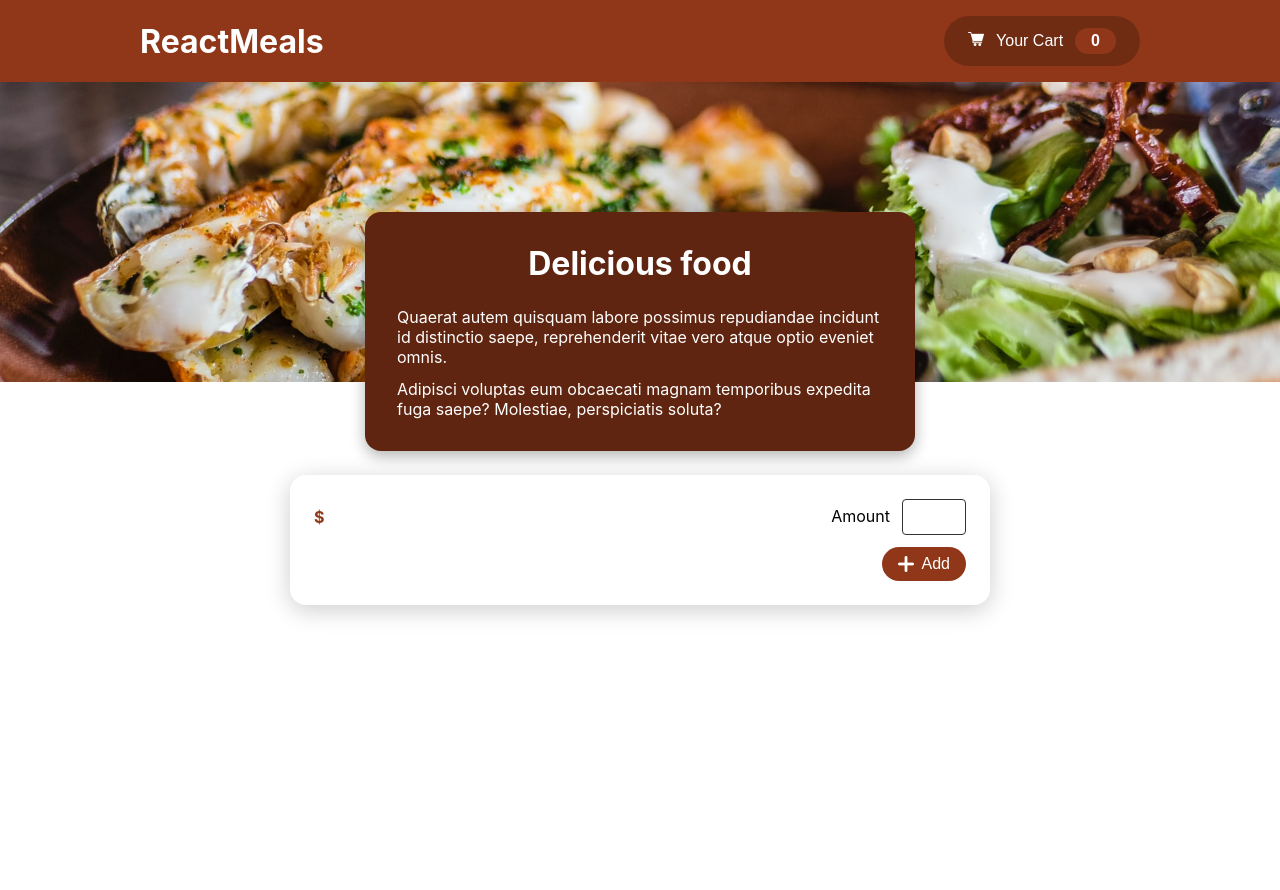
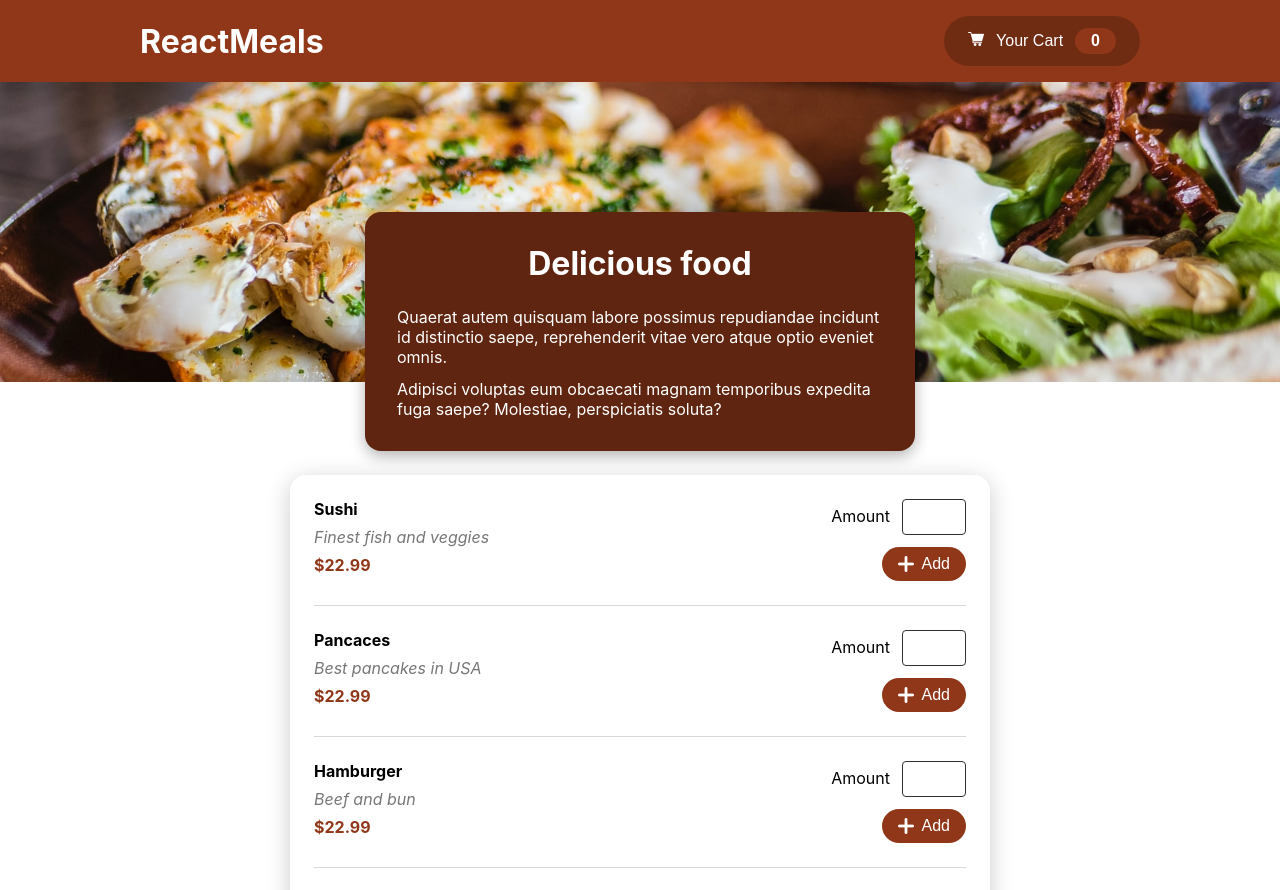
Before and after one commit to kepler003/food-order-app, a React (Create React App) app: page / in a window 1280 px wide. Shown: the top 890 px of the page. Before the commit the page ends 800 px from the top, so only its background shows below. Built offline with nearby package versions, Linux system fonts and the light colour scheme.

Commit message:
Render menu list from a db

```diff
--- a/src/components/Menu/Menu.js
+++ b/src/components/Menu/Menu.js
@@ -1,10 +1,47 @@
 import MenuRow from '../MenuRow/MenuRow';
 import cls from './Menu.module.css';
+
+const dishes = [
+  {
+    name: 'Sushi',
+    description: 'Finest fish and veggies',
+    price: 22.99,
+    id: Math.random().toString(),
+  },
+  {
+    name: 'Pancaces',
+    description: 'Best pancakes in USA',
+    price: 22.99,
+    id: Math.random().toString(),
+  },
+  {
+    name: 'Hamburger',
+    description: 'Beef and bun',
+    price: 22.99,
+    id: Math.random().toString(),
+  },
+  {
+    name: 'Pizza',
+    description: 'Crunchy crust with delicious cheese and salami',
+    price: 22.99,
+    id: Math.random().toString(),
+  },
+];
 
 const Menu = () => {
   return (
     <div className={cls.menu}>
-      <MenuRow />
+      {dishes.map((dish, index) => {
+        return (
+          <MenuRow
+            key={dish.id}
+            name={dish.name}
+            description={dish.description}
+            price={dish.price}
+            separation={index > 0}
+          />
+        );
+      })}
     </div>
   );
 };
```
